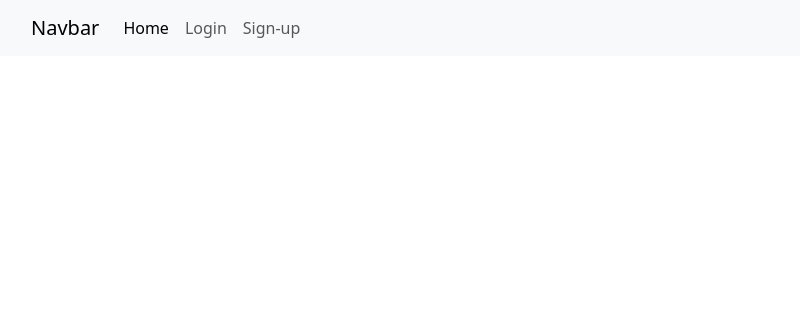
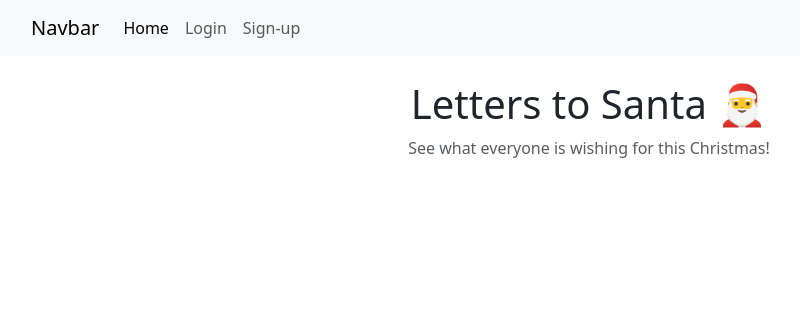
Before and after one commit to DylanAustin-TheDreamer/Christmas-Hackathon-, a Django app: page / in a window 1280 px wide. Shown: the top 316 px of the page, without its empty margins (51-851 px from the left). Run offline with Django 4.2, Linux system fonts and the light colour scheme.

Commit message:
home page orgin

```diff
--- a/templates/base.html
+++ b/templates/base.html
@@ -42,7 +42,9 @@
 </nav>
     </header>
 
-    <main></main>
+    <main class="container mt-4">
+      {% block content %}{% endblock %}
+    </main>
 
     <footer></footer>
 
--- a/templates/home.html
+++ b/templates/home.html
@@ -1 +1,5 @@
 {% extends 'base.html' %}
+{% block content %}
+<h1 class="text-center">Letters to Santa 🎅</h1>
+<p class="text-center text-muted">See what everyone is wishing for this Christmas!</p>
+{% endblock %}
--- /dev/null
+++ b/urls.py
@@ -0,0 +1,6 @@
+from django.urls import path
+from . import views
+
+urlpatterns = [
+    path("", views.home, name="home"),
+]
--- /dev/null
+++ b/views.py
@@ -0,0 +1,4 @@
+from django.shortcuts import render
+
+def home(request):
+    return render(request, 'home.html')
```
